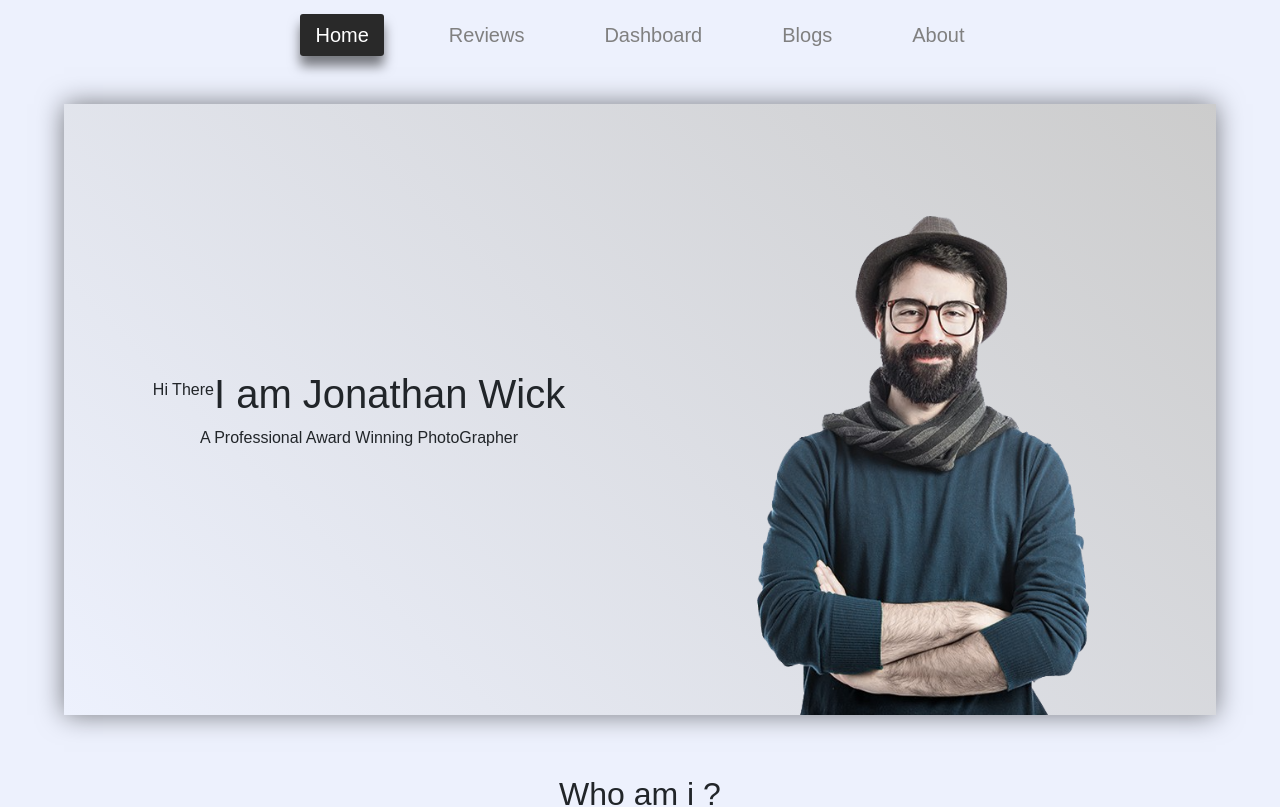
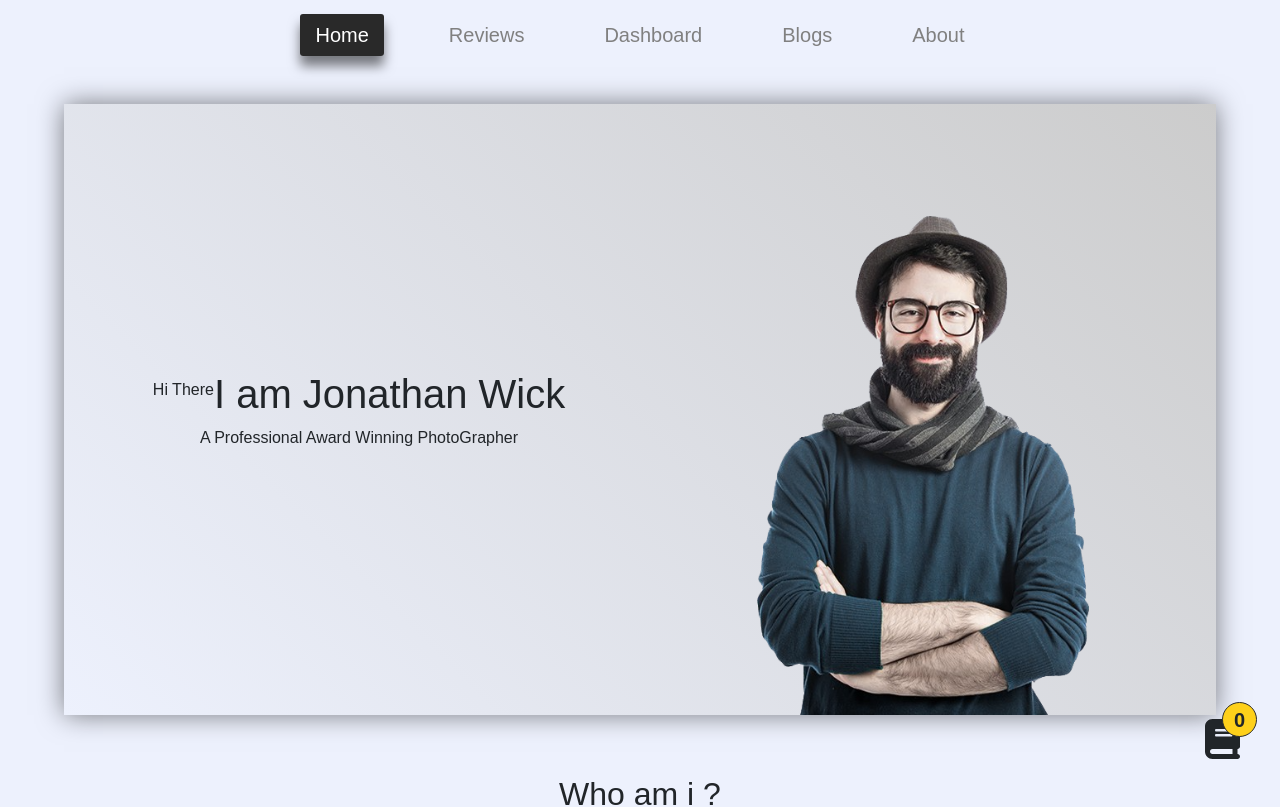
Before and after one commit to rasel-gannicus/Photographer-Website-Portfolio---E-commerce--with-React, a React (Create React App) app: page / in a window 1280 px wide. Shown: the top 807 px of the page. Built offline with nearby package versions, Linux system fonts and the light colour scheme; no server answers.

Commit message:
working on booking storage

```diff
--- a/src/Pages/Home/MyServices/MyServices.css
+++ b/src/Pages/Home/MyServices/MyServices.css
@@ -13,6 +13,12 @@
     row-gap: 25px;
 }
 
+
+.booking-cart-display-parent{
+    position: fixed;
+    bottom: 30px;
+    right: 30px;
+}
 .booking-cart-display{
     position: relative;
 }
@@ -29,7 +35,7 @@
     position: absolute;
     top: -8px;
     right: -7PX;
-    background: #EDF1FD;
+    background: #FED01A;
     margin: 0;
     width: 35px ;
     height: 35px;
```
